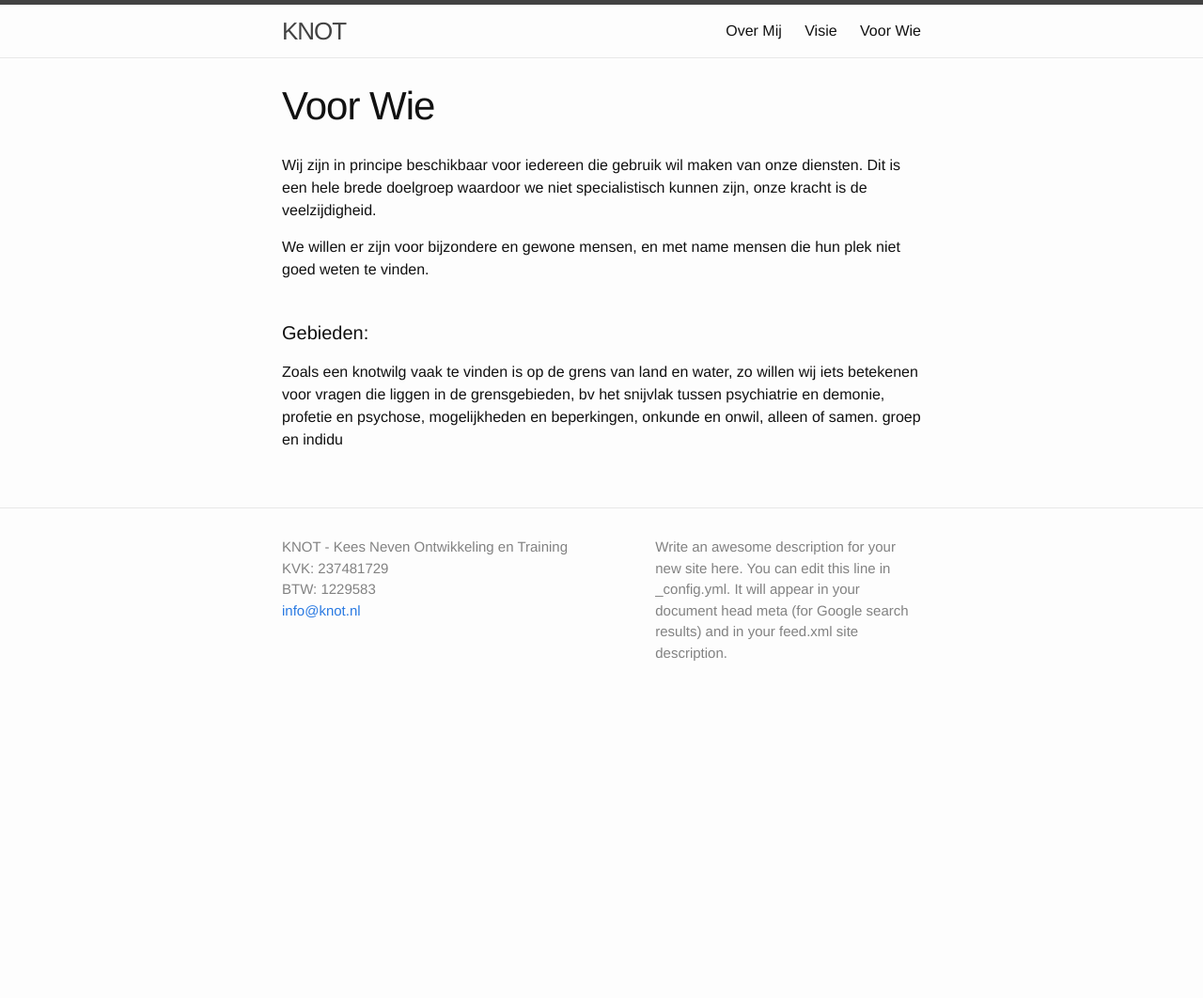
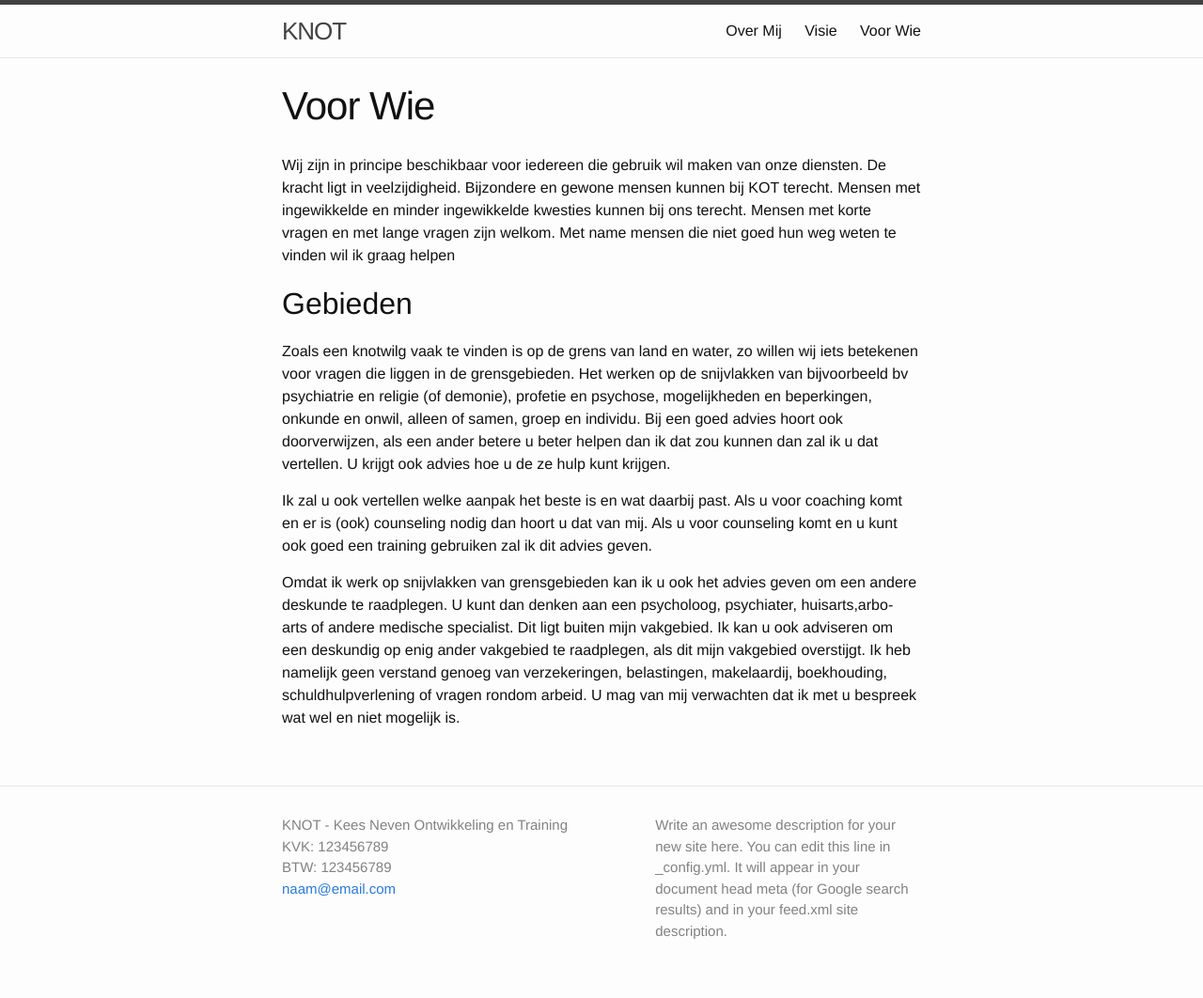
Before and after one commit to keesneven/keesneven.github.io, a Jekyll site: the page built from voorwie.md, in a window 1280 px wide. Shown: the whole page at 94% size. Built offline with Jekyll 4.4.1, drawn with Linux system fonts in a browser that asks for light colours; nearby versions of some CDN libraries; before the commit the page ends 900 px from its top, so only the background shows below that.

Commit message:
Fixed link issue

```diff
--- a/_config.yml
+++ b/_config.yml
@@ -1,13 +1,13 @@
 # Site settings
 title: KNOT
 subtitle: Kees Neven Ontwikkeling en Training
-email: info@knot.nl
+email: naam@email.com
 description: > # this means to ignore newlines until "baseurl:"
   Write an awesome description for your new site here. You can edit this
   line in _config.yml. It will appear in your document head meta (for
   Google search results) and in your feed.xml site description.
-baseurl: "/knot/" # the subpath of your site, e.g. /blog/
-url: "http://gerbyzation.nl" # the base hostname & protocol for your site
+baseurl: "/" # the subpath of your site, e.g. /blog/
+url: "http://keesneven.github.io" # the base hostname & protocol for your site
 twitter_username: jekyllrb
 github_username:  jekyll
 
--- a/_includes/footer.html
+++ b/_includes/footer.html
@@ -6,8 +6,8 @@
       <div class="footer-col  footer-col-1">
         <ul class="contact-list">
           <li><span id="footer-header">{{ site.title }} - {{ site.subtitle }}</span></li>
-          <li>KVK: 237481729</li>
-          <li>BTW: 1229583</li>
+          <li>KVK: 123456789</li>
+          <li>BTW: 123456789</li>
           <li><a href="mailto:{{ site.email }}">{{ site.email }}</a></li>
         </ul>
       </div>
--- a/voorwie.md
+++ b/voorwie.md
@@ -5,9 +5,16 @@ permalink: /voorwie/
 ---
 
 Wij zijn in principe beschikbaar voor iedereen die gebruik wil maken van onze diensten.
-Dit is een hele brede doelgroep waardoor we niet specialistisch kunnen zijn, onze kracht is de veelzijdigheid.
+De kracht ligt in veelzijdigheid.
+Bijzondere en gewone mensen kunnen bij KOT terecht. Mensen met ingewikkelde en minder ingewikkelde kwesties kunnen bij ons terecht. Mensen met korte vragen en met lange vragen zijn welkom. Met name mensen die niet goed hun weg weten te vinden wil ik graag helpen
 
-We willen er zijn voor bijzondere en gewone mensen, en met name mensen die hun plek niet goed weten te vinden.
+## Gebieden
+Zoals een knotwilg vaak te vinden is op de grens van land en water, zo willen wij iets betekenen voor vragen die liggen in de grensgebieden.
+Het werken op de snijvlakken van bijvoorbeeld bv psychiatrie en religie (of demonie), profetie en psychose, mogelijkheden en beperkingen, onkunde en onwil, alleen of samen,  groep en individu.
+Bij een goed advies hoort ook doorverwijzen, als een ander betere u beter helpen dan ik dat zou kunnen dan zal ik u dat vertellen. U krijgt ook advies  hoe u de ze hulp kunt krijgen.
 
-#### Gebieden:
-Zoals een knotwilg vaak te vinden is op de grens van land en water, zo willen wij iets betekenen voor vragen die liggen in de grensgebieden, bv het snijvlak tussen psychiatrie en demonie, profetie en psychose, mogelijkheden en beperkingen, onkunde en onwil, alleen of samen. groep en indidu
+Ik zal u ook vertellen welke aanpak het beste is en wat daarbij past. Als u voor coaching komt en er  is (ook) counseling nodig dan hoort u dat van mij. Als u voor counseling komt en u kunt ook goed een training gebruiken zal ik dit advies geven.
+
+Omdat ik werk op snijvlakken van grensgebieden kan ik u ook het advies geven om een andere deskunde te raadplegen. U kunt dan denken aan een psycholoog, psychiater, huisarts,arbo- arts of andere medische specialist. Dit ligt buiten mijn vakgebied.
+Ik kan u ook adviseren om een deskundig op enig ander vakgebied te raadplegen, als dit mijn vakgebied overstijgt. Ik heb namelijk geen verstand genoeg van verzekeringen, belastingen, makelaardij, boekhouding, schuldhulpverlening of vragen rondom arbeid.
+U mag van mij verwachten dat ik met u bespreek wat wel en niet mogelijk is.
```
